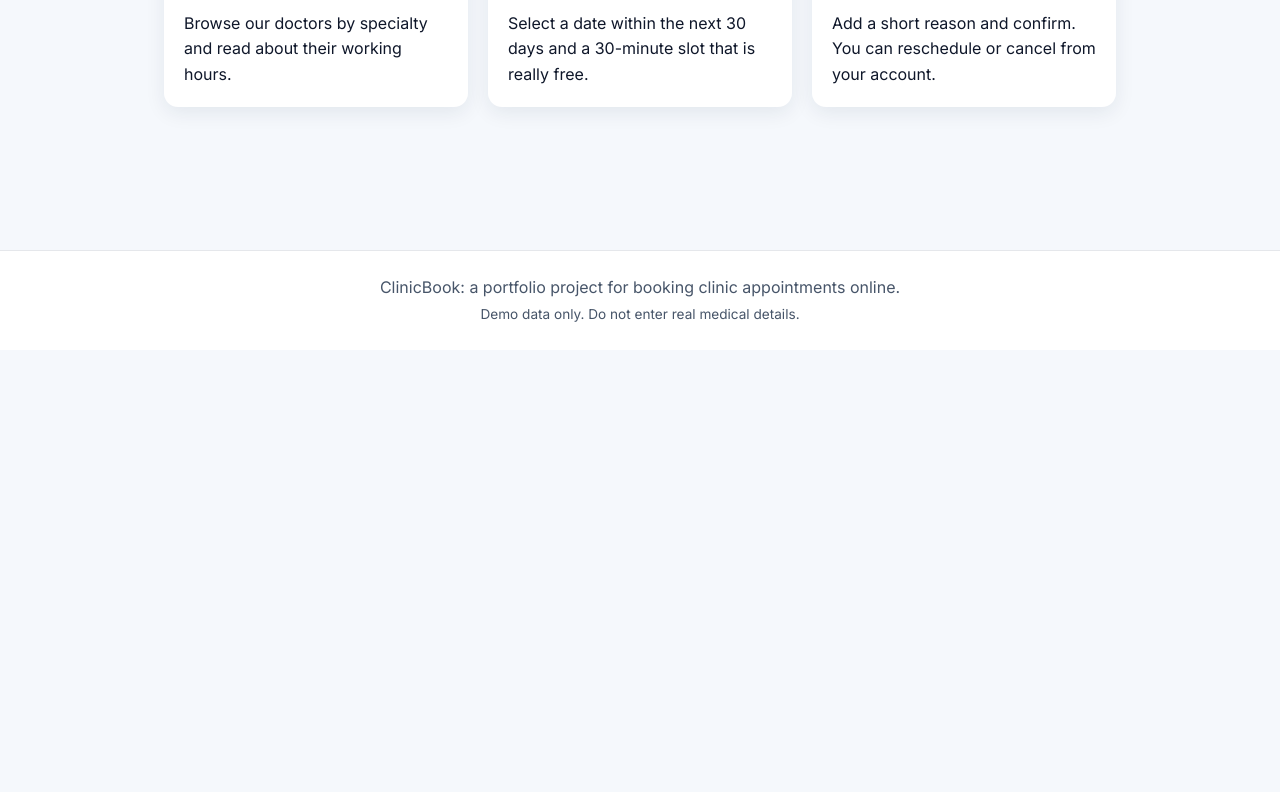
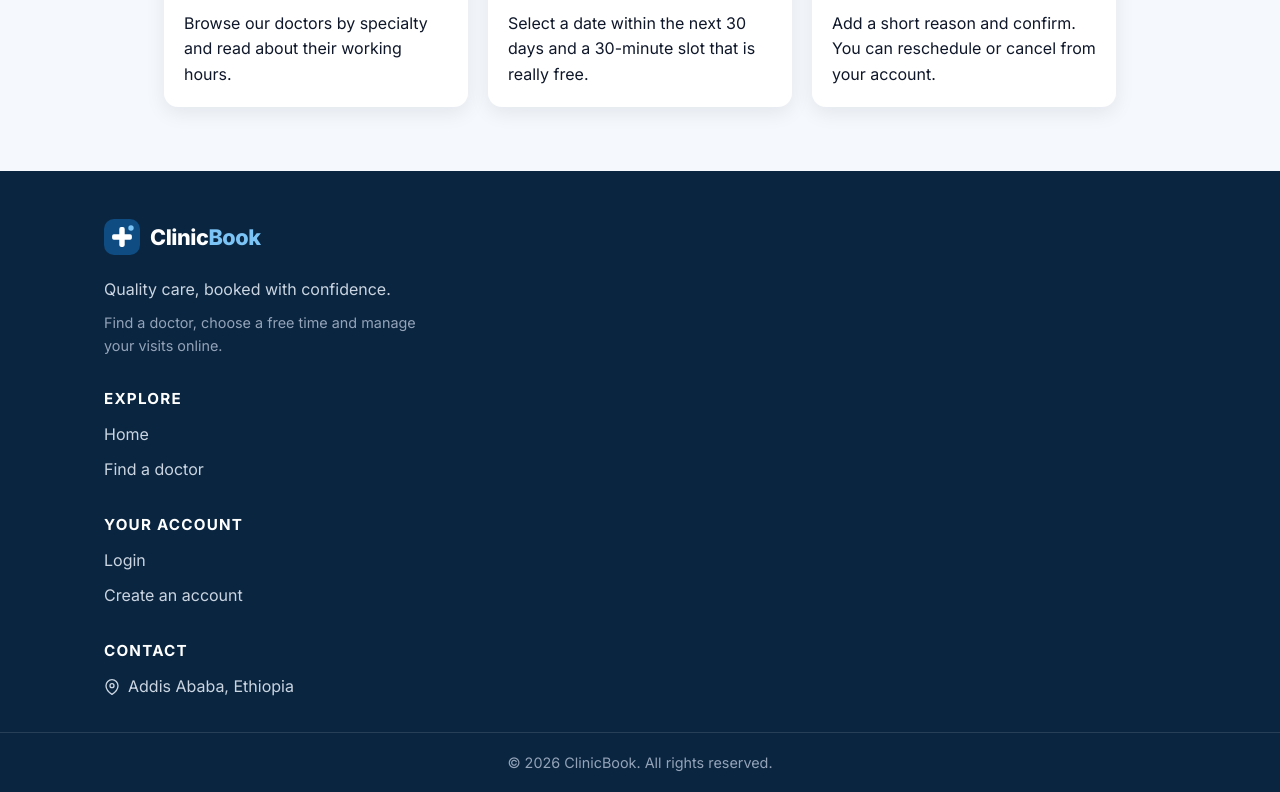
Before and after one commit to yenus462/clinicbook, a React (Vite) app in the folder frontend/: page / in a window 1280 px wide. Shown: the part 450-1242 px from the top of the page. Before the commit the page ends 800 px from the top, so only its background shows below. Built offline with nearby package versions, Linux system fonts and the light colour scheme; no server answers.

Commit message:
Replace footer with professional branding, links and contact details

```diff
--- a/frontend/src/components/Footer.css
+++ b/frontend/src/components/Footer.css
@@ -1,13 +1,68 @@
 .footer {
-  margin-top: 40px;
-  padding: 24px 16px;
-  text-align: center;
-  background-color: #ffffff;
-  border-top: 1px solid #e5e7eb;
-  color: var(--color-muted);
+  margin-top: 64px;
+  background-color: var(--navy);
+  color: #cbd5e1;
 }
 
-.footer-small {
-  margin-top: 4px;
-  font-size: 0.85rem;
+.footer-inner {
+  max-width: 1120px;
+  margin: 0 auto;
+  padding: 48px 24px 32px;
+  display: grid;
+  grid-template-columns: 1.6fr repeat(auto-fit, minmax(150px, 1fr));
+  gap: 32px;
 }
+
+.footer h3 {
+  margin-bottom: 14px;
+  color: #ffffff;
+  font-size: 0.95rem;
+  text-transform: uppercase;
+  letter-spacing: 0.08em;
+}
+
+.footer ul {
+  list-style: none;
+  display: grid;
+  gap: 10px;
+}
+
+.footer a {
+  color: #cbd5e1;
+}
+
+.footer a:hover {
+  color: #ffffff;
+  text-decoration: underline;
+}
+
+.footer-brand p {
+  margin-top: 14px;
+  max-width: 320px;
+}
+
+.footer-brand .footer-muted {
+  margin-top: 8px;
+  font-size: 0.9rem;
+  color: #94a3b8;
+}
+
+.footer-contact {
+  display: flex;
+  align-items: center;
+  gap: 8px;
+}
+
+.footer-bottom {
+  border-top: 1px solid rgba(255, 255, 255, 0.12);
+  padding: 18px 24px;
+  text-align: center;
+  font-size: 0.9rem;
+  color: #94a3b8;
+}
+
+@media (max-width: 700px) {
+  .footer-inner {
+    grid-template-columns: 1fr;
+  }
+}
--- a/frontend/src/components/Footer.jsx
+++ b/frontend/src/components/Footer.jsx
@@ -1,10 +1,98 @@
+import { Link } from "react-router-dom";
+import { useAuth } from "../context/useAuth";
+import { SITE } from "../lib/siteInfo";
+import Logo from "./Logo";
+import Icon from "./Icons";
 import "./Footer.css";
 
 function Footer() {
+  const { user } = useAuth();
+  const hasContact = SITE.address || SITE.email || SITE.phone;
+
   return (
     <footer className="footer">
-      <p>ClinicBook: a portfolio project for booking clinic appointments online.</p>
-      <p className="footer-small">Demo data only. Do not enter real medical details.</p>
+      <div className="footer-inner">
+        <div className="footer-brand">
+          <Logo light />
+          <p>{SITE.tagline}</p>
+          <p className="footer-muted">
+            Find a doctor, choose a free time and manage your visits online.
+          </p>
+        </div>
+
+        <div>
+          <h3>Explore</h3>
+          <ul>
+            <li>
+              <Link to="/">Home</Link>
+            </li>
+            <li>
+              <Link to="/doctors">Find a doctor</Link>
+            </li>
+          </ul>
+        </div>
+
+        <div>
+          <h3>Your account</h3>
+          <ul>
+            {!user && (
+              <>
+                <li>
+                  <Link to="/login">Login</Link>
+                </li>
+                <li>
+                  <Link to="/register">Create an account</Link>
+                </li>
+              </>
+            )}
+            {user && user.role === "PATIENT" && (
+              <li>
+                <Link to="/my-appointments">My appointments</Link>
+              </li>
+            )}
+            {user && user.role === "ADMIN" && (
+              <li>
+                <Link to="/admin">Admin dashboard</Link>
+              </li>
+            )}
+            {user && (
+              <li>
+                <Link to="/profile">My profile</Link>
+              </li>
+            )}
+          </ul>
+        </div>
+
+        {hasContact && (
+          <div>
+            <h3>Contact</h3>
+            <ul>
+              {SITE.address && (
+                <li className="footer-contact">
+                  <Icon name="pin" size={16} /> {SITE.address}
+                </li>
+              )}
+              {SITE.email && (
+                <li className="footer-contact">
+                  <Icon name="mail" size={16} />
+                  <a href={"mailto:" + SITE.email}>{SITE.email}</a>
+                </li>
+              )}
+              {SITE.phone && (
+                <li className="footer-contact">
+                  <a href={"tel:" + SITE.phone.replace(/\s/g, "")}>{SITE.phone}</a>
+                </li>
+              )}
+            </ul>
+          </div>
+        )}
+      </div>
+
+      <div className="footer-bottom">
+        <p>
+          &copy; {new Date().getFullYear()} {SITE.name}. All rights reserved.
+        </p>
+      </div>
     </footer>
   );
 }
```
